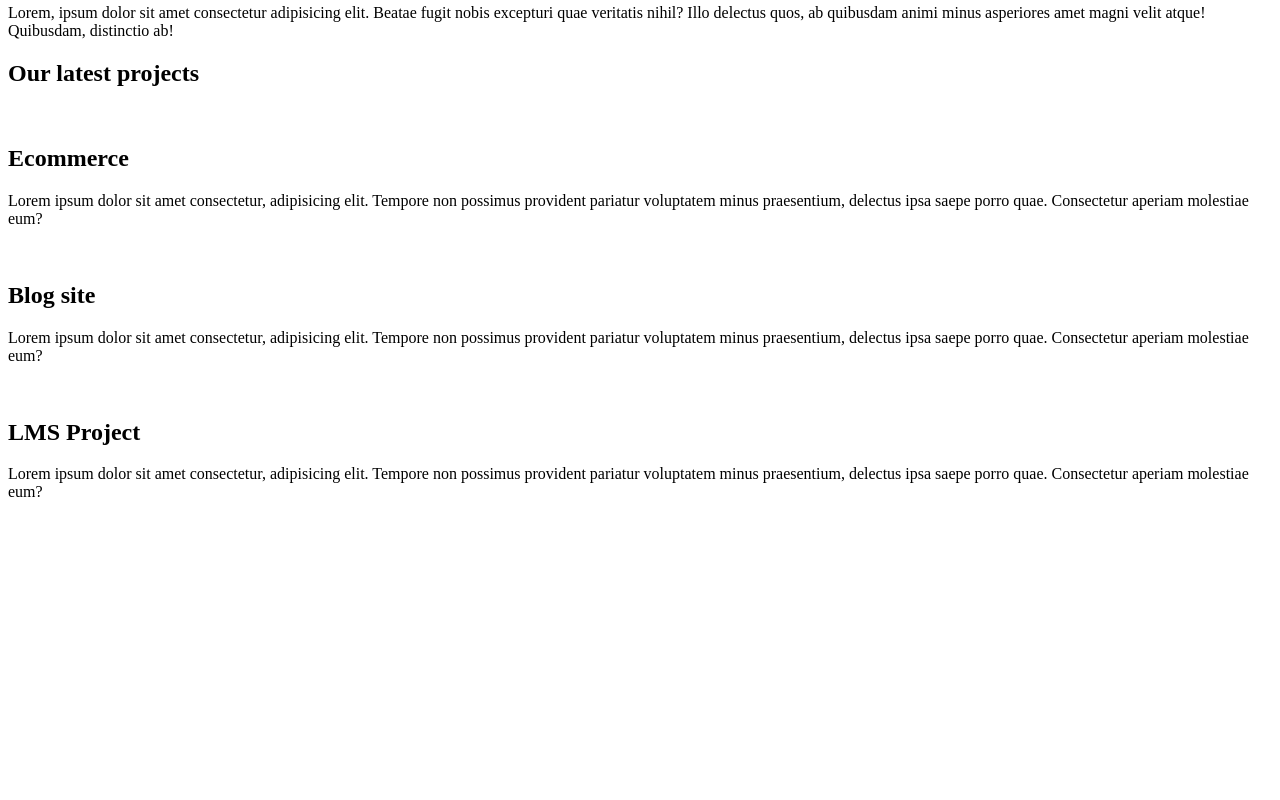
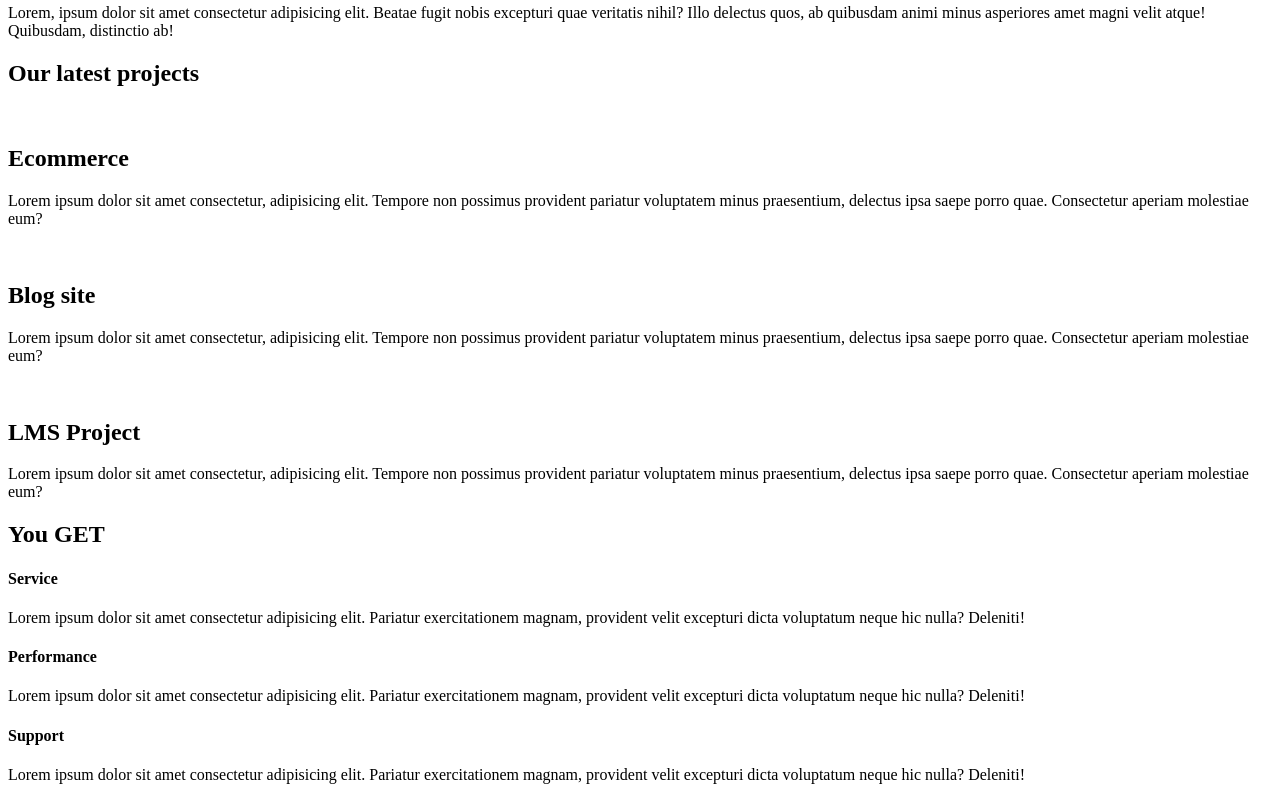
Before and after one commit to shivamEr/Basi-Web-Template, a plain HTML site: page index.html in a window 1280 px wide. Shown: the part 532-1332 px from the top of the page. Before the commit the page ends 1049 px from the top, so only its background shows below. Drawn offline with Linux system fonts and the light colour scheme.

Commit message:
Row-5 Html is completed

```diff
--- a/index.html
+++ b/index.html
@@ -104,6 +104,30 @@
     <!-- Row-4 End-->
 
     <!-- Row-5 End-->
+    <section class="row5">
+        <div class="youget_section">
+            <div class="youget_title">
+                <h2>You GET</h2>
+            </div>
+            <div class="youget_item_all">
+                <div class="youget_item">
+                    <i></i>
+                    <h4>Service</h4>
+                    <p>Lorem ipsum dolor sit amet consectetur adipisicing elit. Pariatur exercitationem magnam, provident velit excepturi dicta voluptatum neque hic nulla? Deleniti!</p>
+                </div>
+                <div class="youget_item">
+                    <i></i>
+                    <h4>Performance</h4>
+                    <p>Lorem ipsum dolor sit amet consectetur adipisicing elit. Pariatur exercitationem magnam, provident velit excepturi dicta voluptatum neque hic nulla? Deleniti!</p>
+                </div>
+                <div class="youget_item">
+                    <i></i>
+                    <h4>Support</h4>
+                    <p>Lorem ipsum dolor sit amet consectetur adipisicing elit. Pariatur exercitationem magnam, provident velit excepturi dicta voluptatum neque hic nulla? Deleniti!</p>
+                </div>
+            </div>
+        </div>
+    </section>
     <!-- Row-5 Start-->
 
 
```
